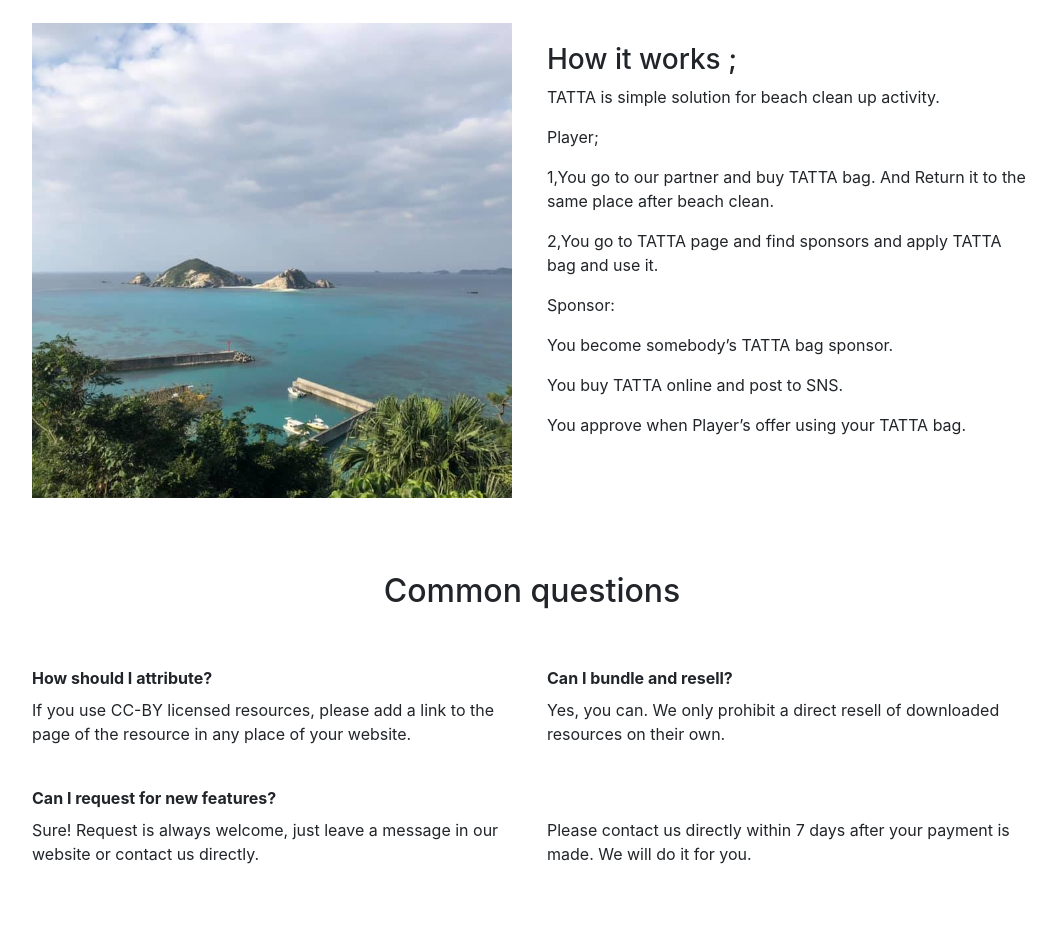
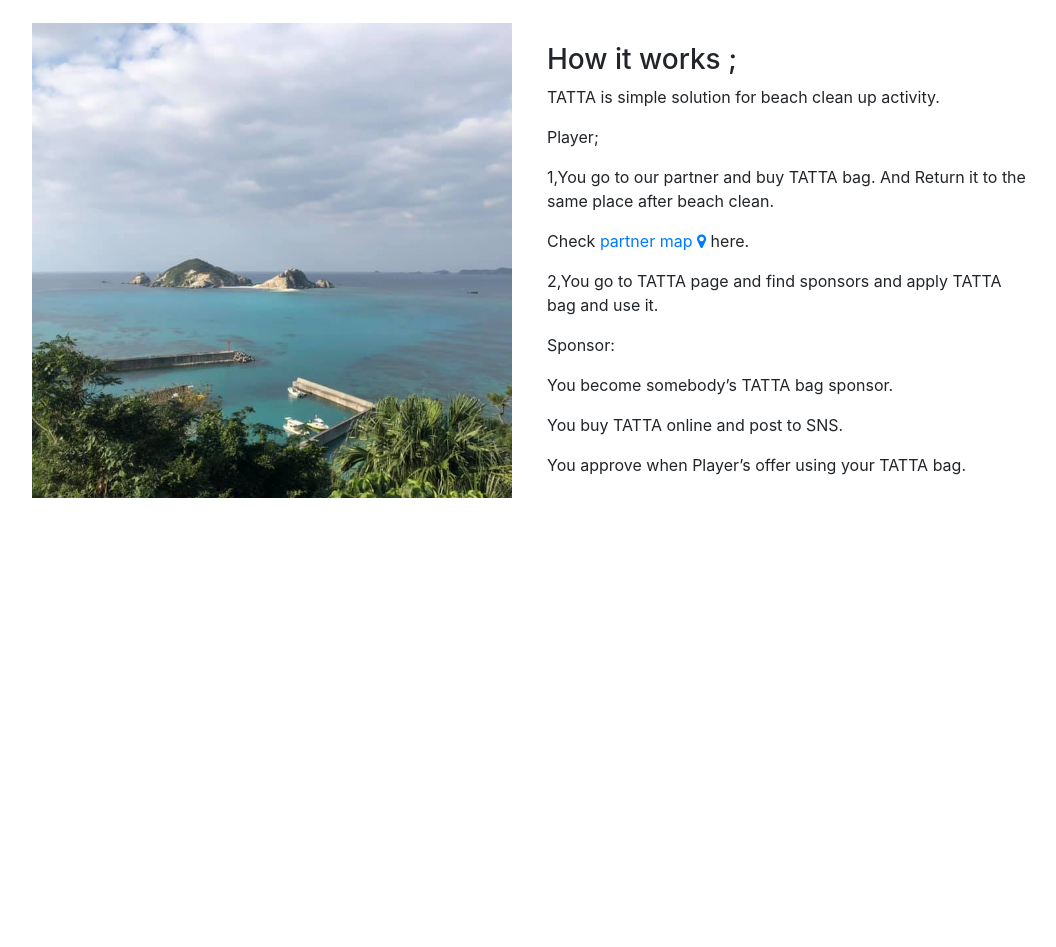
Before and after one commit to tattaokinawa/project.tatta, a plain HTML site: page index.html in a window 1280 px wide. Shown: the part 598-1545 px from the top of the page, without its empty margins (108-1164 px from the left). After the commit the page ends 1160 px from the top, so only its background shows below. Drawn offline with nearby package versions, Linux system fonts and the light colour scheme.

Commit message:
Add map link in index.html

```diff
--- a/index.html
+++ b/index.html
@@ -44,6 +44,7 @@
             <p>TATTA is simple solution for beach clean up activity.</p>
             <p>Player;</p>
             <p>1,You go to our partner and buy TATTA bag. And Return it to the same place after beach clean.</p>
+            <p>Check <a href="/project.tatta/map">partner map <i class="fa fa-map-marker" aria-hidden="true"></i></a> here.</p>
             <p eid="7ebb2e8f78bc1">2,You go to TATTA page and find sponsors and apply TATTA bag and use it.</p>
             <p>Sponsor:</p>
             <p>You become somebody’s TATTA bag sponsor.</p>
@@ -58,7 +59,8 @@
                   <div style="top: 63px; left: 228px; width: 46px; height: 19px;" class="_3F-Wk _3mEyK"></div>
                   <div style="top: 167px; left: 176px; width: 46px; height: 19px;" class="_3F-Wk _3mEyK"></div>
                   <div style="top: 143px; left: 27px; width: 30px; height: 19px;" class="_3F-Wk _3mEyK"></div>
-                  <div style="top: 207px; left: 28px; width: 31px; height: 19px;" class="_3F-Wk _3mEyK"></div></div>
+                  <div style="top: 207px; left: 28px; width: 31px; height: 19px;" class="_3F-Wk _3mEyK"></div>
+                </div>
                 <div style="position: absolute; top: 0px; left: 0px; height: 1299px; width: 1900px;"></div>
               </div>
             </div>
@@ -87,33 +89,5 @@
       </div>
     </div>
   </div>
-  </div>
-    <div base-block="faq" id="block-id-d3878e25e162f" eid="d3878e25e162f" class="block-item block-faq">
-      <div data-placeholder="" data-medium-editor-editor-index="4" aria-multiline="true" role="textbox" data-medium-editor-element="true" spellcheck="false" class="inner medium-editor-element">
-        <br>
-        <h2 class="text-center">Common questions</h2>
-        <br>
-        <br>
-        <div class="row ml-0 mr-0" repeat-host="repeat-host">
-          <div spellcheck="false" class="col-sm-6 mb-4" repeat-item="repeat-item">
-            <b>How should I attribute?</b>
-            <p class="mt-2">If you use CC-BY licensed resources, please add a link to the page of the resource in any place of your website.</p>
-          </div>
-          <div class="col-sm-6 mb-4" repeat-item="repeat-item">
-            <b>Can I bundle and resell?</b>
-            <p class="mt-2">Yes, you can. We only prohibit a direct resell of downloaded resources on their own. </p>
-          </div>
-          <div spellcheck="false" class="col-sm-6 mb-4" repeat-item="repeat-item">
-            <b>Can I request for new features?</b>
-            <p class="mt-2">Sure! Request is always welcome, just leave a message in our website or contact us directly.</p>
-          </div>
-          <div eid="924185d3cefdf" class="col-sm-6 mb-4" repeat-item="repeat-item">
-            <br>
-            <p class="mt-2">Please contact us directly within 7 days after your payment is made. We will do it for you.</p>
-          </div>
-        </div>
-      </div>
-    </div>
-  </div>
 </body>
 </html>
```
Lines whose indentation alone changed are shown as unchanged.
